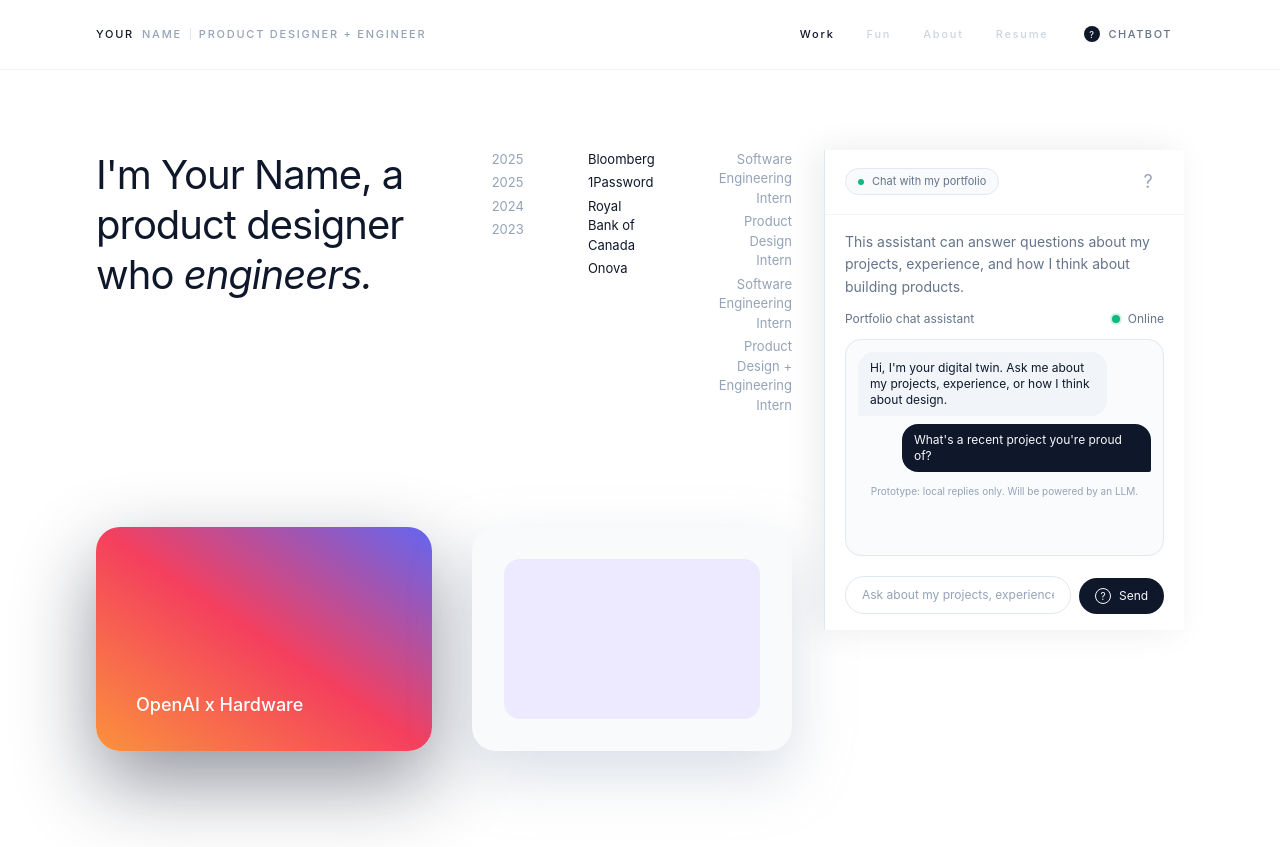
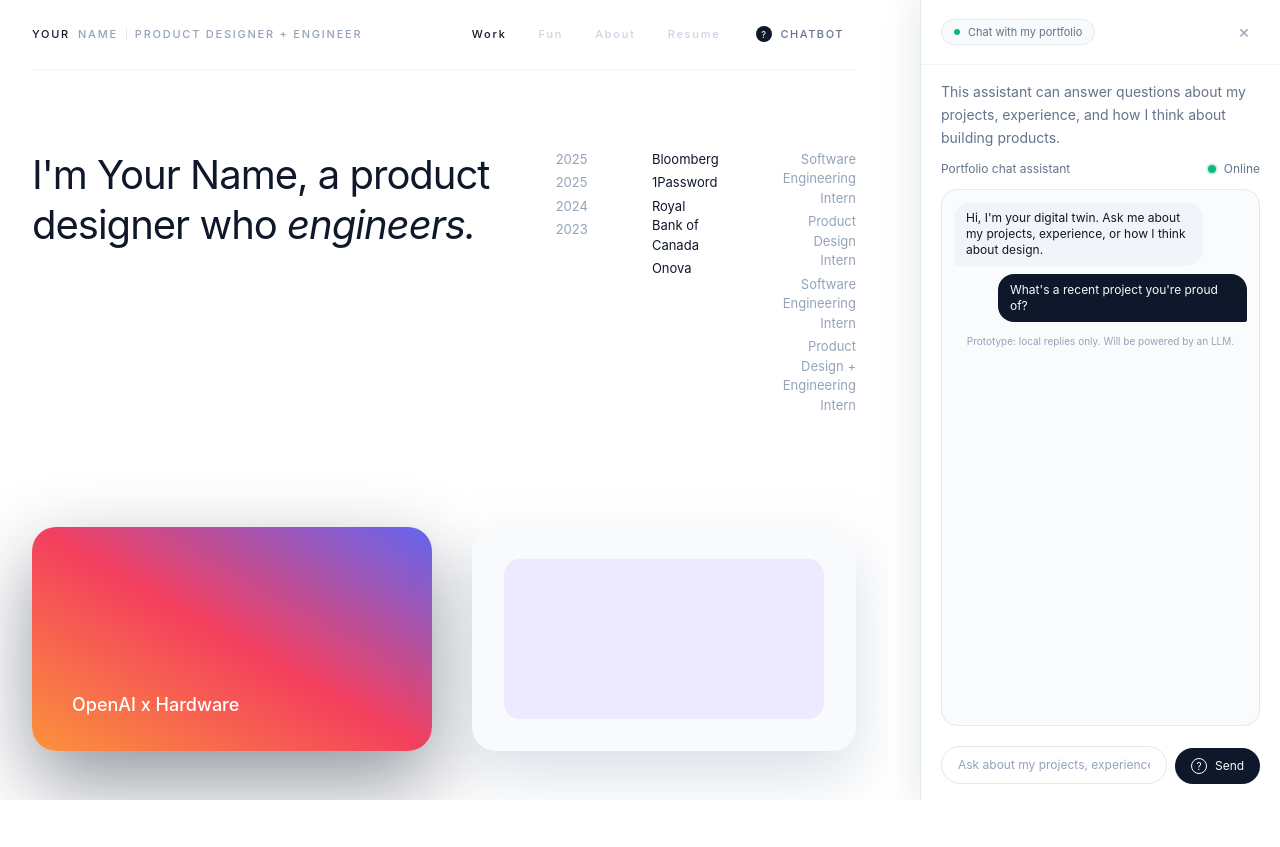
Before and after one commit to jayeeeeeee1234/my-portfolio, a React (Vite) app: page / in a window 1280 px wide. Both pictures are taken after a click on the button "? CHATBOT". After the commit the page ends 800 px from the top, so only its background shows below. Built offline with nearby package versions, Linux system fonts and the light colour scheme.

Commit message:
Refine chatbot drawer scrolling
Give main content and chatbot independent scroll areas on desktop while keeping drawer full-height.

Made-with: Cursor

```diff
--- a/src/App.tsx
+++ b/src/App.tsx
@@ -15,14 +15,88 @@ const navItems = [
   { label: 'Resume', active: false },
 ]
 
+type ChatbotPanelProps = {
+  onClose: () => void
+}
+
+function ChatbotPanel({ onClose }: ChatbotPanelProps) {
+  return (
+    <>
+      <div className="flex items-center justify-between border-b border-slate-100 px-5 py-4">
+        <div className="inline-flex items-center gap-2 rounded-full border border-slate-200 bg-slate-50 px-3 py-1 text-[11px] text-slate-500">
+          <span className="h-1.5 w-1.5 rounded-full bg-emerald-500" />
+          <span>Chat with my portfolio</span>
+        </div>
+        <button
+          onClick={onClose}
+          className="flex h-8 w-8 items-center justify-center rounded-full text-slate-400 hover:bg-slate-100 hover:text-slate-600"
+          aria-label="Close chatbot"
+        >
+          <span className="text-lg leading-none">&times;</span>
+        </button>
+      </div>
+      <div className="flex flex-1 flex-col gap-3 px-5 py-4">
+        <p className="text-sm leading-relaxed text-slate-500">
+          This assistant can answer questions about my projects, experience, and how I think about building products.
+        </p>
+        <div className="flex items-center justify-between text-xs text-slate-500">
+          <span>Portfolio chat assistant</span>
+          <span className="inline-flex items-center gap-2">
+            <span className="relative inline-flex h-2 w-2 items-center justify-center">
+              <span className="absolute inline-flex h-3 w-3 rounded-full bg-emerald-500/20" />
+              <span className="relative inline-flex h-2 w-2 rounded-full bg-emerald-500" />
+            </span>
+            <span>Online</span>
+          </span>
+        </div>
+        <div className="flex flex-1 flex-col gap-2 rounded-2xl border border-slate-200 bg-slate-50/80 p-3">
+          <div className="max-w-[85%] self-start rounded-2xl rounded-bl-sm bg-slate-100 px-3 py-2 text-xs text-slate-900">
+            Hi, I&apos;m your digital twin. Ask me about my projects, experience, or how I think about design.
+          </div>
+          <div className="max-w-[85%] self-end rounded-2xl rounded-br-sm bg-slate-900 px-3 py-2 text-xs text-slate-50">
+            What&apos;s a recent project you&apos;re proud of?
+          </div>
+          <div className="self-center pt-1 text-[10px] text-slate-400">
+            Prototype: local replies only. Will be powered by an LLM.
+          </div>
+        </div>
+        <div className="flex items-end gap-2 pt-2">
+          <input
+            type="text"
+            placeholder="Ask about my projects, experience, or skills?"
+            className="flex flex-1 rounded-full border border-slate-200 bg-white px-4 py-2.5 text-xs text-slate-900 placeholder:text-slate-400 focus:border-slate-300 focus:outline-none focus:ring-1 focus:ring-slate-300"
+          />
+          <button className="inline-flex items-center gap-2 rounded-full bg-slate-900 px-4 py-2.5 text-xs text-slate-50 hover:bg-slate-800">
+            <span className="flex h-4 w-4 items-center justify-center rounded-full border border-slate-50 text-[10px]">
+              ?
+            </span>
+            <span>Send</span>
+          </button>
+        </div>
+      </div>
+    </>
+  )
+}
+
 export function App() {
   const [chatbotOpen, setChatbotOpen] = useState(false)
   const [menuOpen, setMenuOpen] = useState(false)
 
+  const rootClassName = `min-h-screen bg-white text-slate-900${
+    chatbotOpen ? ' overflow-hidden' : ''
+  }`
+
   return (
-    <div className="min-h-screen bg-white text-slate-900">
+    <div className={rootClassName}>
+      <div
+        className={`w-full ${
+          chatbotOpen ? 'flex flex-col main-with-drawer md:h-screen md:flex-row md:flex-nowrap md:gap-8' : ''
+        }`}
+      >
+        <div className={chatbotOpen ? 'main-content-col min-w-0 flex-1 md:h-screen md:overflow-y-auto' : ''}>
+          <div className="mx-auto w-full max-w-[1800px] px-4 md:px-8">
             <header className="border-b border-slate-100">
-        <div className="mx-auto flex max-w-6xl items-center justify-between px-4 py-4 md:px-8 md:py-5">
+              <div className="flex items-center justify-between py-4 md:py-5">
                 <div className="flex items-center gap-2 text-[11px] font-medium uppercase tracking-[0.16em] text-slate-400">
                   <span className="text-slate-900">YOUR</span>
                   <span>NAME</span>
@@ -67,7 +141,7 @@ export function App() {
                 </div>
               </div>
               {menuOpen && (
-          <div className="border-t border-slate-100 px-4 py-4 md:hidden">
+                <div className="border-t border-slate-100 py-4 md:hidden">
                   <nav className="flex flex-col gap-1 text-[11px] font-medium uppercase tracking-[0.16em]">
                     {navItems.map((item) => (
                       <button
@@ -84,12 +158,6 @@ export function App() {
             </header>
 
             <main className="pb-24 pt-12 md:pt-20">
-        <div
-          className={`mx-auto max-w-6xl px-4 md:px-8 ${
-            chatbotOpen ? 'flex flex-col main-with-drawer md:flex-row md:flex-nowrap md:gap-8' : ''
-          }`}
-        >
-          <div className={chatbotOpen ? 'main-content-col min-w-0 flex-1' : ''}>
               <div className="flex flex-col gap-12 md:gap-16">
                 <section className="flex flex-col gap-8 md:flex-row md:items-start md:justify-between md:gap-16">
                   <div className="max-w-xl">
@@ -127,71 +195,30 @@ export function App() {
                   </article>
                 </section>
               </div>
+            </main>
+          </div>
         </div>
 
-          {/* ?? Chatbot ?????????????? */}
+        {/* Desktop: inline right-side drawer that shrinks header + main together */}
         {chatbotOpen && (
           <aside
-              className="drawer-col flex h-full min-h-[60vh] w-full shrink-0 grow-0 flex-col border-l border-slate-200 bg-white shadow-[-8px_0_32px_rgba(15,23,42,0.08)] md:w-[360px] md:min-w-[360px] md:max-w-[360px] md:grow-0 md:shrink-0"
+            className="drawer-col hidden h-full min-h-[60vh] w-full shrink-0 grow-0 flex-col border-l border-slate-200 bg-white shadow-[-8px_0_32px_rgba(15,23,42,0.08)] md:flex md:h-screen md:overflow-y-auto md:w-[360px] md:min-w-[360px] md:max-w-[360px] md:grow-0 md:shrink-0"
             aria-label="Chatbot"
           >
-              <div className="flex items-center justify-between border-b border-slate-100 px-5 py-4">
-                <div className="inline-flex items-center gap-2 rounded-full border border-slate-200 bg-slate-50 px-3 py-1 text-[11px] text-slate-500">
-                  <span className="h-1.5 w-1.5 rounded-full bg-emerald-500" />
-                  <span>Chat with my portfolio</span>
-                </div>
-                <button
-                  onClick={() => setChatbotOpen(false)}
-                  className="flex h-8 w-8 items-center justify-center rounded-full text-slate-400 hover:bg-slate-100 hover:text-slate-600"
-                  aria-label="Close chatbot"
-                >
-                  <span className="text-lg leading-none">?</span>
-                </button>
-              </div>
-              <div className="flex flex-1 flex-col gap-3 overflow-auto px-5 py-4">
-                <p className="text-sm leading-relaxed text-slate-500">
-                  This assistant can answer questions about my projects, experience, and how I think about building
-                  products.
-                </p>
-                <div className="flex items-center justify-between text-xs text-slate-500">
-                  <span>Portfolio chat assistant</span>
-                  <span className="inline-flex items-center gap-2">
-                    <span className="relative inline-flex h-2 w-2 items-center justify-center">
-                      <span className="absolute inline-flex h-3 w-3 rounded-full bg-emerald-500/20" />
-                      <span className="relative inline-flex h-2 w-2 rounded-full bg-emerald-500" />
-                    </span>
-                    <span>Online</span>
-                  </span>
-                </div>
-                <div className="flex flex-1 flex-col gap-2 rounded-2xl border border-slate-200 bg-slate-50/80 p-3">
-                  <div className="max-w-[85%] self-start rounded-2xl rounded-bl-sm bg-slate-100 px-3 py-2 text-xs text-slate-900">
-                    Hi, I&apos;m your digital twin. Ask me about my projects, experience, or how I think about design.
-                  </div>
-                  <div className="max-w-[85%] self-end rounded-2xl rounded-br-sm bg-slate-900 px-3 py-2 text-xs text-slate-50">
-                    What&apos;s a recent project you&apos;re proud of?
-                  </div>
-                  <div className="self-center pt-1 text-[10px] text-slate-400">
-                    Prototype: local replies only. Will be powered by an LLM.
-                  </div>
-                </div>
-                <div className="flex items-end gap-2 pt-2">
-                  <input
-                    type="text"
-                    placeholder="Ask about my projects, experience, or skills?"
-                    className="flex flex-1 rounded-full border border-slate-200 bg-white px-4 py-2.5 text-xs text-slate-900 placeholder:text-slate-400 focus:border-slate-300 focus:outline-none focus:ring-1 focus:ring-slate-300"
-                  />
-                  <button className="inline-flex items-center gap-2 rounded-full bg-slate-900 px-4 py-2.5 text-xs text-slate-50 hover:bg-slate-800">
-                    <span className="flex h-4 w-4 items-center justify-center rounded-full border border-slate-50 text-[10px]">
-                      ?
-                    </span>
-                    <span>Send</span>
-                  </button>
-                </div>
-              </div>
+            <ChatbotPanel onClose={() => setChatbotOpen(false)} />
           </aside>
         )}
       </div>
-      </main>
+
+      {/* Mobile: full-width bottom sheet overlay, above content */}
+      {chatbotOpen && (
+        <aside
+          className="fixed inset-x-0 bottom-0 top-auto z-40 flex h-full w-full flex-col overflow-hidden bg-white shadow-[0_-16px_40px_rgba(15,23,42,0.18)] md:hidden"
+          aria-label="Chatbot"
+        >
+          <ChatbotPanel onClose={() => setChatbotOpen(false)} />
+        </aside>
+      )}
     </div>
   )
 }
```
Lines whose indentation alone changed are shown as unchanged.
